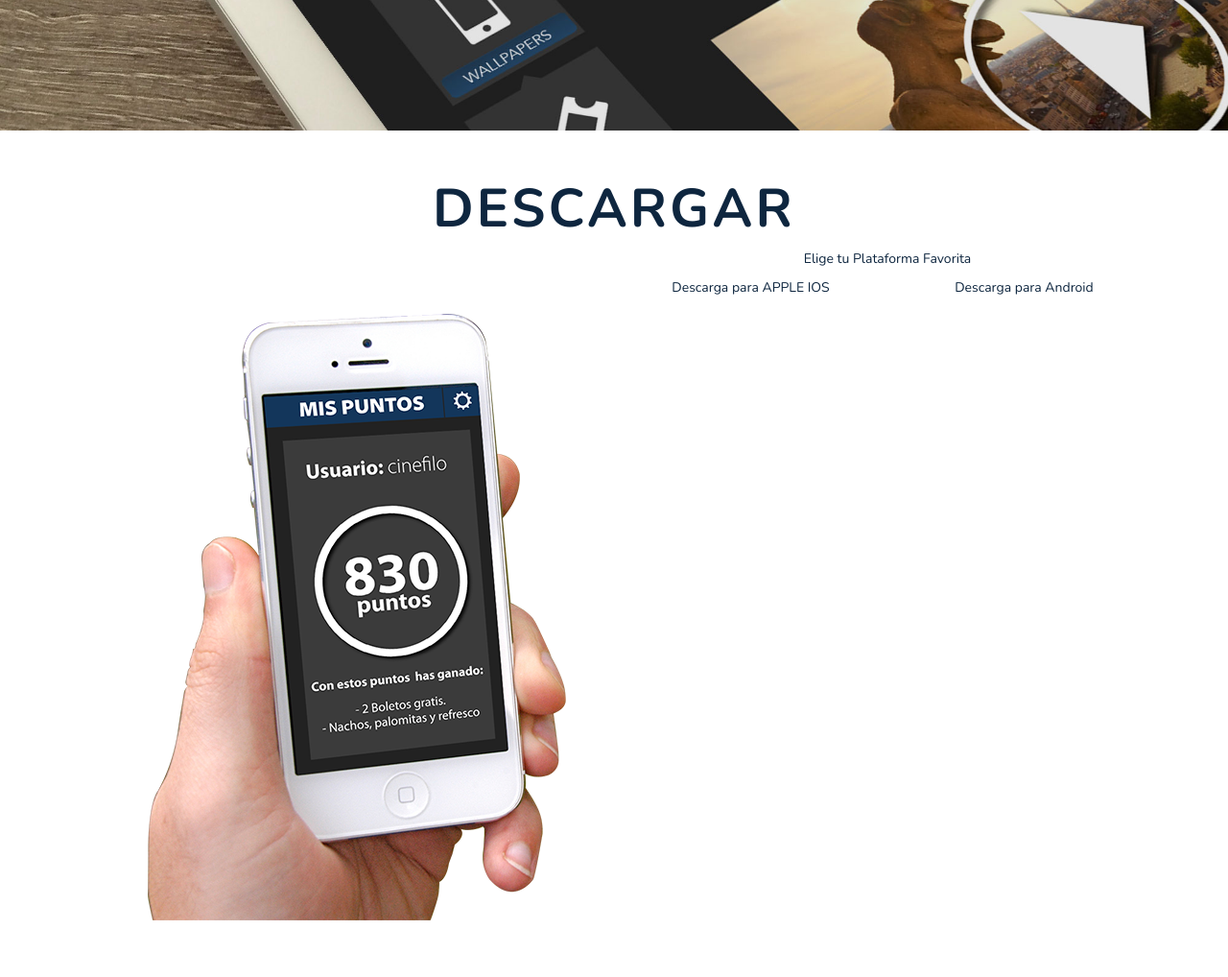
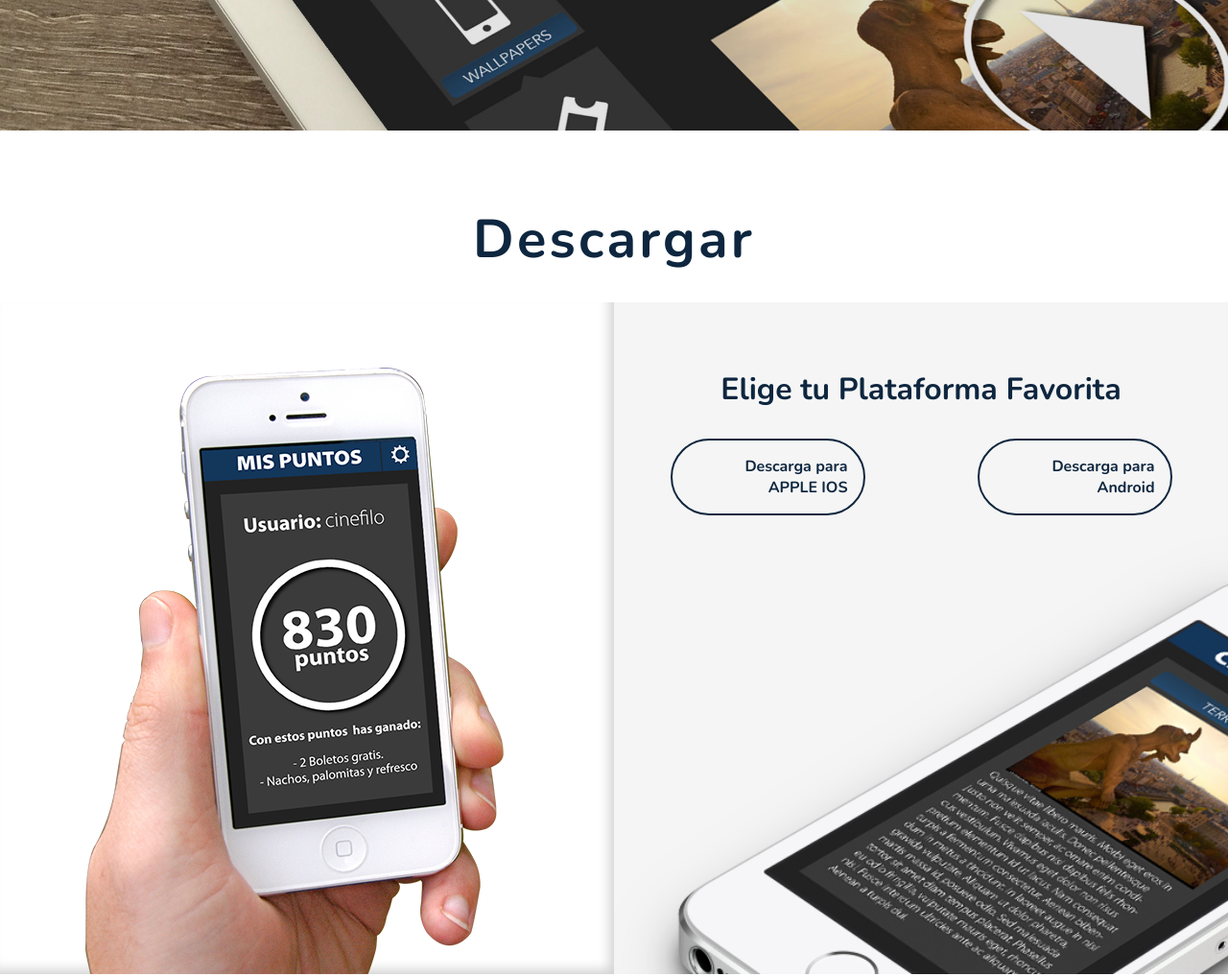
Before and after one commit to Quisutd3us/LandingPage-AppCine, a plain HTML site: page index.html in a window 1280 px wide. Shown: the part 3600-4618 px from the top of the page at 96% size. Drawn offline with nearby package versions, Linux system fonts and the light colour scheme.

Commit message:
css: estilos descargar

```diff
--- a/index.html
+++ b/index.html
@@ -241,10 +241,10 @@
   </section>
   <!-- fin section id#parallax -->
 
-  <section id="descargar" class="container">
+  <section id="sectionDescargar" class="container-fluid">
     <div class="row text-center">
       <div class="col-sm-12">
-        <h1>DESCARGAR</h1>
+        <h1>Descargar</h1>
       </div>
     </div>
     <div class="row text-center">
@@ -252,13 +252,19 @@
         <img src="img/DESCAR~2.PNG" alt="">
       </div>
       <div class="col-md-6">
-        <h3>Elige tu Plataforma Favorita</h3>
         <div class="row">
-          <div class="col-sm-6">
-            <h3>Descarga para APPLE IOS</h3>
+          <div class="col-sm-12">
+            <h3>Elige tu Plataforma Favorita</h3>
           </div>
-          <div class="col-sm-6">
-            <h3>Descarga para Android</h3>
+        </div>
+        <div class="row">
+          <div class="col-sm-6 text-right">
+            <h3>Descarga para
+              <br> APPLE IOS</h3>
+          </div>
+          <div class="col-sm-6 text-right">
+            <h3>Descarga para
+              <br> Android</h3>
           </div>
         </div>
       </div>
@@ -266,10 +272,10 @@
   </section>
   <!-- fin section id#descargar -->
 
-  <section id="soporte" class="container">
+  <section id="sectionSoporte" class="container">
     <div class="row text-center">
       <div class="col-sm-12">
-        <h1>SOPORTE</h1>
+        <h1>Soporte</h1>
         <h3>Cóntactos en el siguiente Formulario</h3>
       </div>
     </div>
--- a/sass/main.scss
+++ b/sass/main.scss
@@ -279,4 +279,49 @@
                 }
             }
         }
+    } // finalizando Parallax
+    #sectionDescargar {
+        // @include helper(red);
+        .row:nth-child(1) {
+            // @include helper(green);
+            h1 {
+                margin: 2rem 0rem;
+            }
+        }
+        .row:nth-child(2) {
+            .col-md-6:nth-child(1) {
+                // @include helper(blue);
+                box-shadow: inset -7px -7px 12px -2px rgba(0, 0, 0, 0.171);
+                z-index: 1;
+            }
+            .col-md-6:nth-child(2) {
+                background: url('../img/DESCAR~1.PNG') left bottom no-repeat;
+                background-size: cover;
+                background-color: $grisFondo;
+                z-index: 2;
+                .row:nth-child(1) {
+                    h3 {
+                        margin-top: 5rem;
+                        font-weight: 700;
+                        font-size: 2rem;
+                    }
+                }
+                .row:nth-child(2) {
+                    // @include helper(red);
+                    margin-top: 2rem;
+                    .col-sm-6 {
+                        // @include helper(purple);
+                    }
+                    h3 {
+                        width: 70%;
+                        margin: 0 auto;
+                        padding: 1rem;
+                        border: solid 2px $azul2;
+                        border-radius: 10rem;
+                        font-weight: 700;
+                        font-size: 1rem;
+                    }
+                }
+            }
+        }
     }
```
Also changed, not shown: css/main.css, 1 other file.
